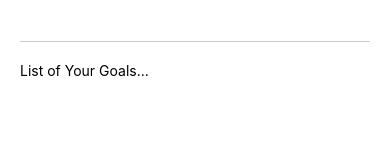
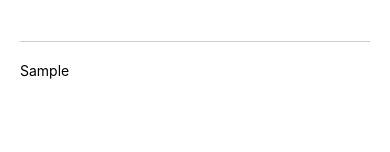
Before and after one commit to YogeshRR/Learn_ReactNative, a React Native app: screen / in a window 390 px wide. Both pictures are taken after typing "Sample" into the empty fields and a click on the button "ADD GOAL". Shown: the part 130-282 px from the top of the page. Built offline with nearby package versions, Linux system fonts and the light colour scheme.

Commit message:
24 Managing A List Of Course Goals

```diff
--- a/App.js
+++ b/App.js
@@ -4,12 +4,13 @@
 
 export default function App() {
   const [enteredGoalText, setGoalText] = useState('');
+  const [courseGoals, setCourseGoals] = useState([]);
   function goalInputHandler (enteredText) {
    // console.log(enteredText);
     setGoalText(enteredText);
   }
   function addGoalHandler () {
-    console.log(enteredGoalText);
+    setCourseGoals(currentGoal => [...currentGoal, enteredGoalText]);
   }
   return (
     <View style={styles.appContainer}>
@@ -18,7 +19,7 @@
         <Button title='Add  Goal' onPress={addGoalHandler}/>
       </View>
       <View style={styles.goalContainer}>
-        <Text>List of Your Goals...</Text>
+       {courseGoals.map((goal)=> <Text key={goal}>{goal}</Text>)}
       </View>
     </View>
   );
```
